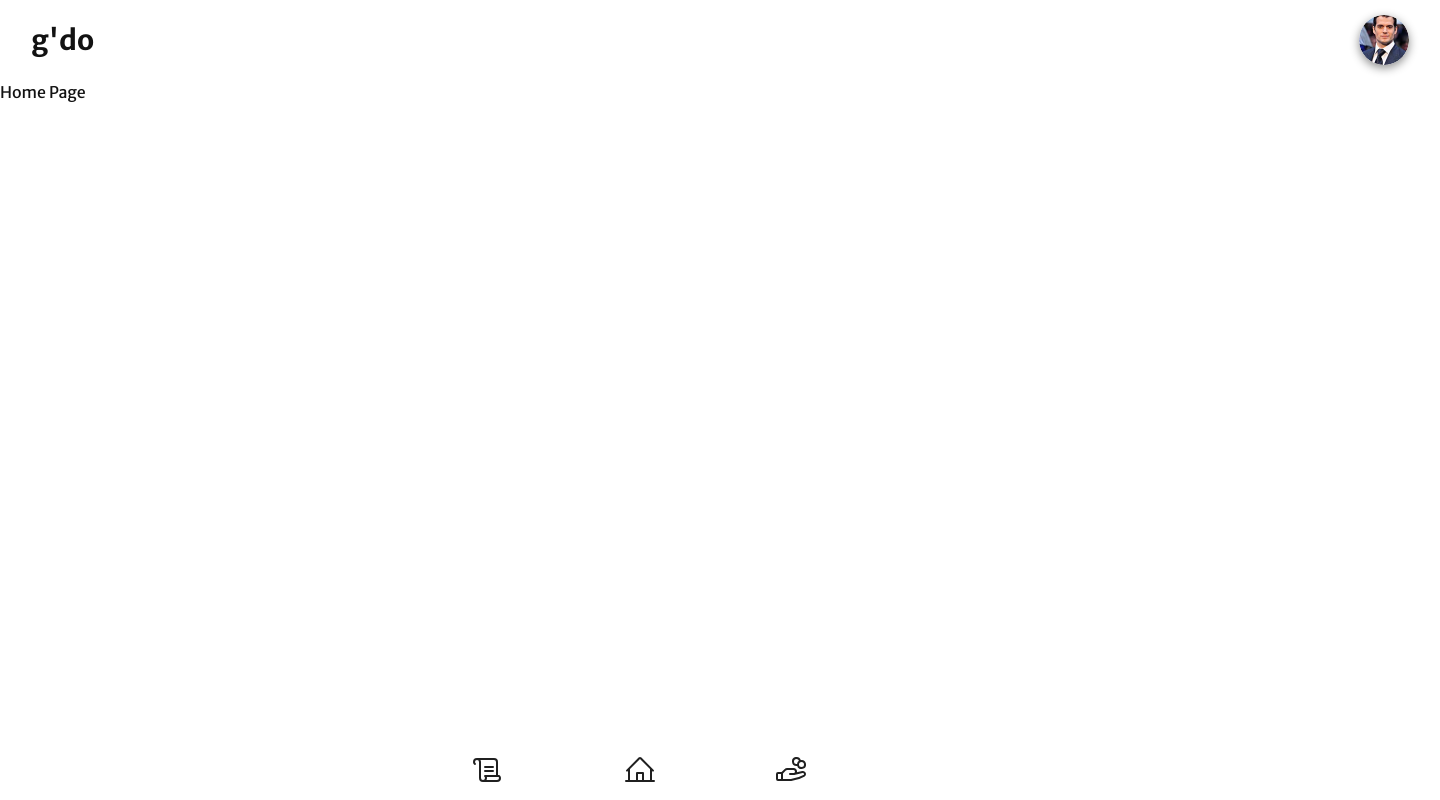
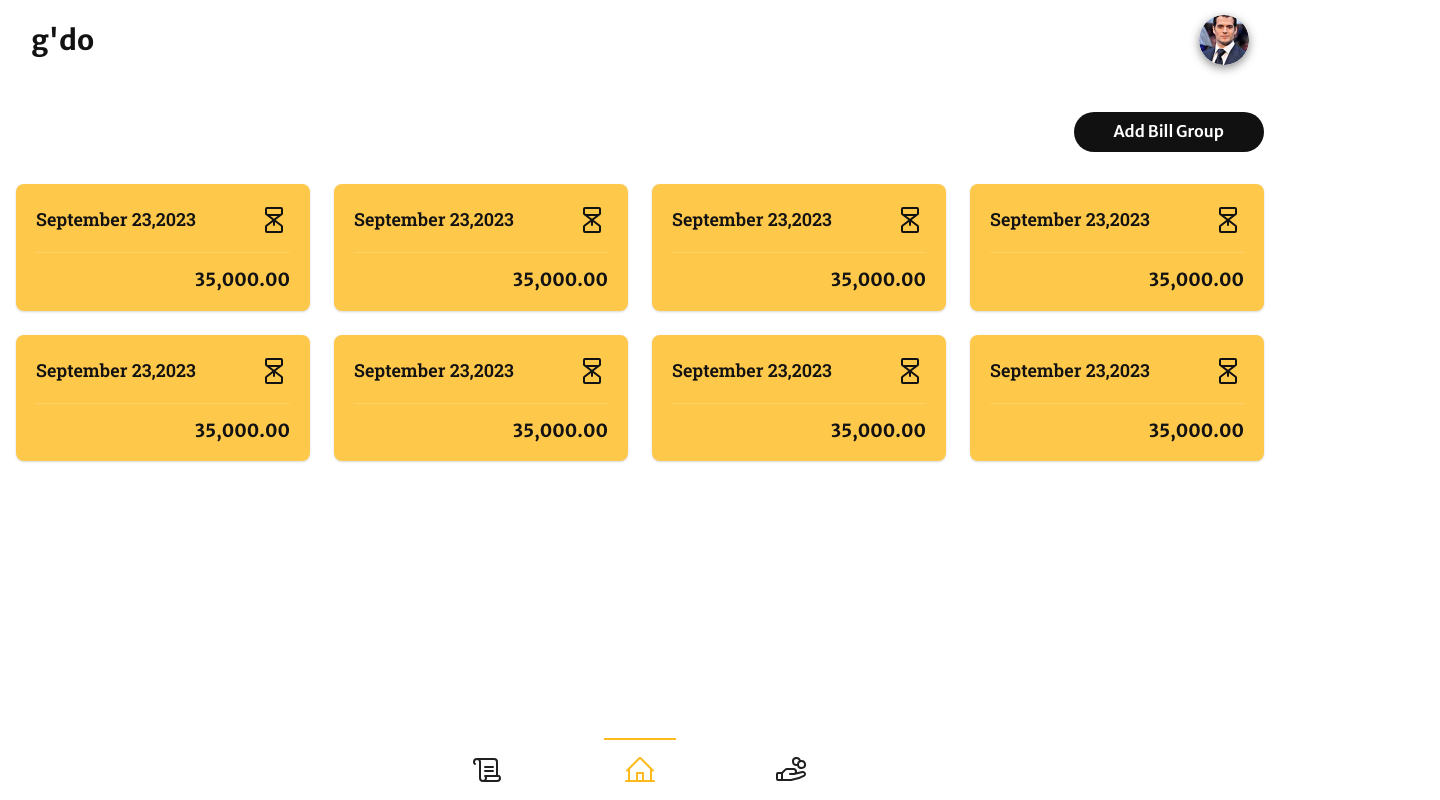
Before and after one commit to gudofabi/gdo-fe, a React (Vite) app: page / in a window 1280 px wide. Shown: the whole page, 1440 px wide, since content can reach past the window. Built offline with nearby package versions, Linux system fonts and the light colour scheme; a web font is replaced by a local one.

Commit message:
fix: add home page and navlink

```diff
--- a/src/components/Layouts/AppNav.tsx
+++ b/src/components/Layouts/AppNav.tsx
@@ -3,7 +3,7 @@ import avatar from "../../assets/img/avatar.png";
 
 function AppNav() {
   return (
-    <Container maxW="1440px" w={["100%", "700px", "1440px"]}>
+    <Container maxW="1280px" w={["100%", "700px", "1440px"]}>
       <HStack padding="15px" justifyContent="space-between">
         <Text fontWeight="bold" fontSize="28px">
           g'do
--- a/src/components/Layouts/FooterNav.tsx
+++ b/src/components/Layouts/FooterNav.tsx
@@ -1,5 +1,6 @@
-import { Box, Flex, Link, Spacer } from "@chakra-ui/react";
+import { Box, Flex } from "@chakra-ui/react";
 import { Scroll, HouseLine, HandCoins } from "@phosphor-icons/react";
+import FooterNavLink from "./FooterNavLink";
 
 function FooterNav() {
   return (
@@ -12,39 +13,9 @@ function FooterNav() {
       zIndex="sticky" // Ensure it stays above other content
     >
       <Flex justifyContent="center" gridGap={[10, 15, 20]} alignItems="center">
-        <Link
-          href="/bills"
-          color="gray.700"
-          borderTop="2px"
-          borderColor="white"
-          paddingX="20px"
-          paddingY="14px"
-          _hover={{ color: "yellow.400", borderTop: "2px" }}
-        >
-          <Scroll size={32} />
-        </Link>
-        <Link
-          href="/bill-group"
-          color="gray.700"
-          borderTop="2px"
-          borderColor="white"
-          paddingX="20px"
-          paddingY="14px"
-          _hover={{ color: "yellow.400", borderTop: "2px" }}
-        >
-          <HouseLine size={32} />
-        </Link>
-        <Link
-          href="/owned"
-          color="gray.700"
-          borderTop="2px"
-          borderColor="white"
-          paddingX="20px"
-          paddingY="14px"
-          _hover={{ color: "yellow.400", borderTop: "2px" }}
-        >
-          <HandCoins size={32} />
-        </Link>
+        <FooterNavLink to="/bills" icon={<Scroll size={32} />} />
+        <FooterNavLink to="/" icon={<HouseLine size={32} />} />
+        <FooterNavLink to="/owned" icon={<HandCoins size={32} />} />
       </Flex>
     </Box>
   );
--- /dev/null
+++ b/src/components/Layouts/FooterNavLink.tsx
@@ -0,0 +1,35 @@
+import { NavLink } from "react-router-dom";
+import { Link } from "@chakra-ui/react";
+import { Icon } from "@phosphor-icons/react";
+
+interface Props {
+  to: string;
+  icon: React.ReactElement<Icon>;
+}
+
+function FooterNavLink({ to, icon }: Props) {
+  const linkStyles = {
+    color: "gray.700",
+    borderTop: "2px",
+    borderColor: "white",
+    paddingX: "20px",
+    paddingY: "14px",
+    _hover: { color: "yellow.400", borderTop: "2px" },
+  };
+
+  return (
+    <Link
+      as={NavLink}
+      to={to}
+      _activeLink={{
+        color: "yellow.400",
+        borderTop: "2px",
+      }}
+      {...linkStyles}
+    >
+      {icon}
+    </Link>
+  );
+}
+
+export default FooterNavLink;
--- a/src/pages/HomePage.tsx
+++ b/src/pages/HomePage.tsx
@@ -1,8 +1,85 @@
+import {
+  Box,
+  Button,
+  Card,
+  CardBody,
+  Container,
+  Divider,
+  Grid,
+  Heading,
+} from "@chakra-ui/react";
+import { HourglassMedium } from "@phosphor-icons/react";
+
 function HomePage() {
+  const gridNumber = [1, 2, 3, 4, 5, 6, 7, 8];
   return (
-    <div>
-      <h1>Home Page</h1>
-    </div>
+    <>
+      <Box display="flex" justifyContent="flex-end" maxW="100%">
+        <Button
+          borderRadius="30px"
+          paddingX={10}
+          bg="gray.900"
+          textColor="white"
+          _hover={{
+            bg: "gray.700",
+          }}
+          marginBottom={8}
+        >
+          Add Bill Group
+        </Button>
+      </Box>
+      <Grid
+        templateColumns={{
+          base: "1fr",
+          sm: "repeat(2, 1fr)",
+          md: "repeat(3, 1fr)",
+          lg: "repeat(4, 1fr)",
+        }}
+        gap={6}
+        width="100%"
+      >
+        {gridNumber.map((item) => (
+          <Card
+            bg="yellow.300"
+            borderRadius={8}
+            borderColor="yellow.200"
+            overflow="hidden"
+            width="100%"
+            key={item}
+            transition="transform 0.2s" // Add smooth transition for the hover effect
+            _hover={{
+              transform: "scale(1.05)", // Scale the box on hover
+              boxShadow: "xl", // Optionally add a stronger shadow on hover
+              cursor: "pointer",
+            }}
+          >
+            <CardBody>
+              <Box
+                w="100%"
+                display="flex"
+                alignItems="center"
+                justifyContent="space-between"
+              >
+                <Heading fontSize="lg" fontWeight="extrabold">
+                  September 23,2023
+                </Heading>
+                <HourglassMedium size={32} />
+              </Box>
+              <Divider
+                borderColor="yellow.200"
+                marginTop={4}
+                marginBottom={4}
+              />
+              <Box w="100%" display="flex" justifyContent="flex-end">
+                <Heading fontSize="lg" fontWeight="extrabold" fontFamily="body">
+                  35,000.00
+                </Heading>
+              </Box>
+            </CardBody>
+          </Card>
+        ))}
+      </Grid>
+    </>
   );
 }
 
--- a/src/pages/Layout.tsx
+++ b/src/pages/Layout.tsx
@@ -1,5 +1,5 @@
 import { Outlet } from "react-router-dom";
-import { Grid, GridItem } from "@chakra-ui/react";
+import { Container, Grid, GridItem } from "@chakra-ui/react";
 import FooterNav from "../components/Layouts/FooterNav";
 import AppNav from "../components/Layouts/AppNav";
 
@@ -11,10 +11,13 @@ function Layout() {
           base: `"nav" "main"`,
         }}
       >
-        <GridItem area="nav">
+        <GridItem area="nav" marginBottom={8}>
           <AppNav />
         </GridItem>
-        <Outlet />
+
+        <Container maxW="1280px">
+          <Outlet />
+        </Container>
       </Grid>
       <FooterNav />
     </>
```
